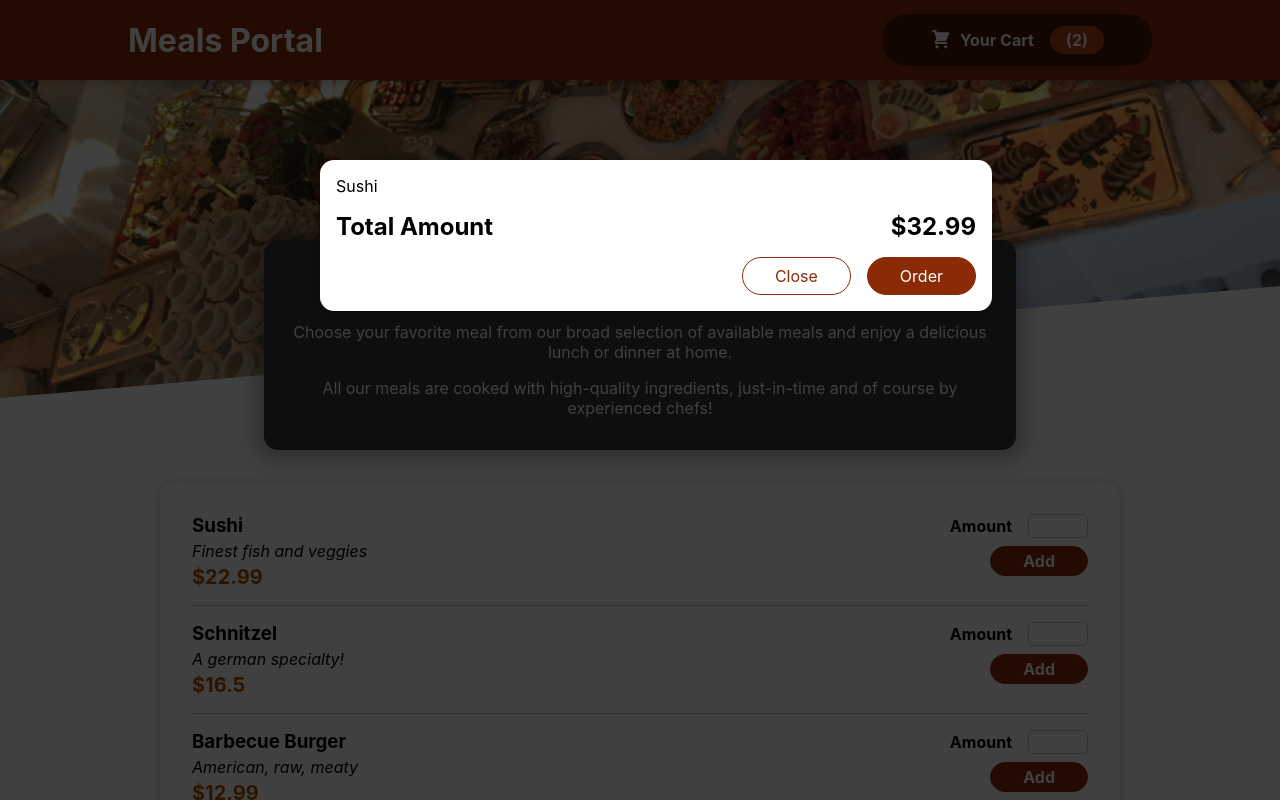
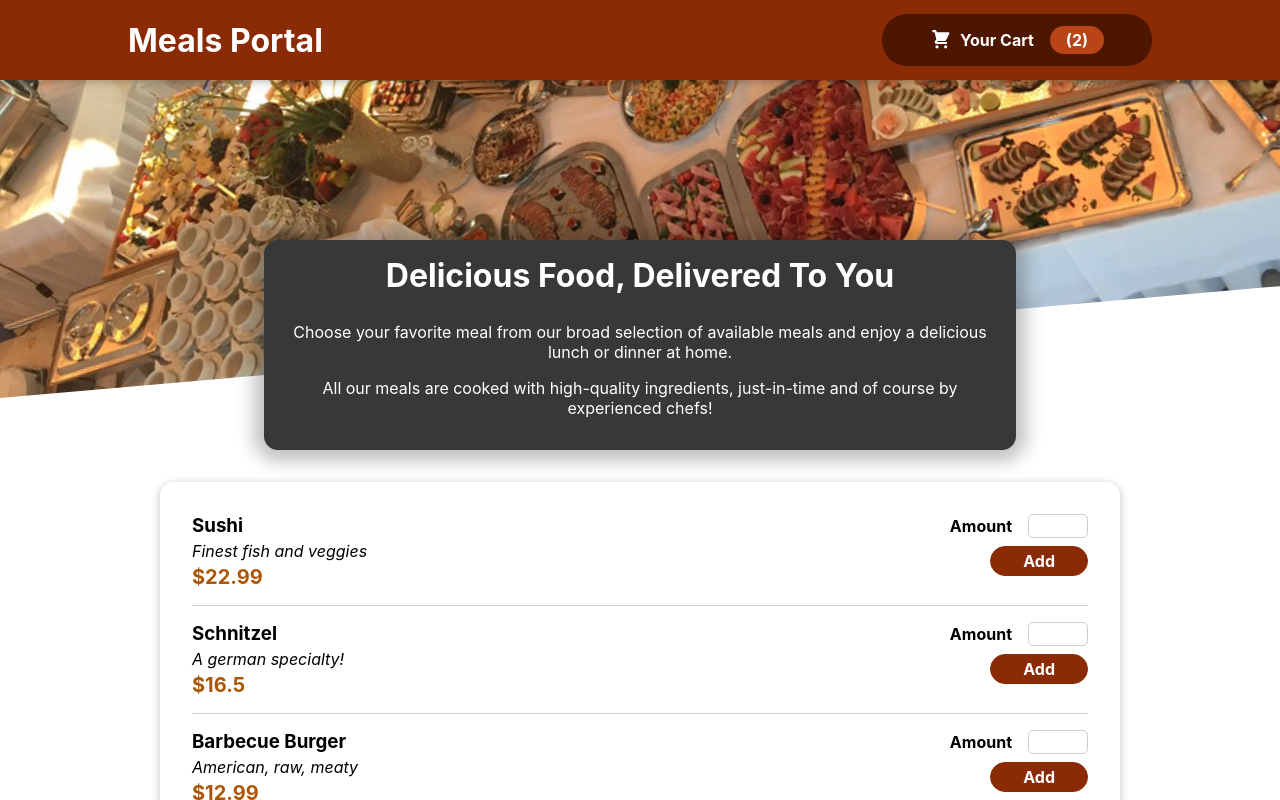
Before and after one commit to prasadsurase/react-food-portal, a React (Create React App) app: page / in a window 1280 px wide. Shown: the top 800 px of the page. Built offline with nearby package versions, Linux system fonts and the light colour scheme.

Commit message:
Added modal close functionality

```diff
--- a/src/App.tsx
+++ b/src/App.tsx
@@ -1,18 +1,28 @@
-import React from 'react';
+import React, { useState } from 'react';
 import Header from './components/Layout/Header';
 import Meals from './components/Meals/Meals';
 import Cart from './components/Cart/Cart';
 
-function App() {
+const App = () => {
+  const [showCart, setShowCart] = useState(false);
+
+  const showCartHandler = () => {
+    setShowCart(true);
+  };
+
+  const hideCartHandler = () => {
+    setShowCart(false);
+  };
+
   return (
     <React.Fragment>
-      <Cart/>
-      <Header />
+      {showCart && <Cart onClose={hideCartHandler} />}
+      <Header onShowCart={showCartHandler} />
       <main>
         <Meals />
       </main>
     </React.Fragment>
   );
-}
+};
 
-export default App;
+export default React.memo(App);
--- a/src/components/Cart/Backdrop.tsx
+++ b/src/components/Cart/Backdrop.tsx
@@ -2,12 +2,13 @@
 import classes from './Modal.module.css';
 
 type BackdropProps = {
+  onClose?: () => void;
   children?: any;
 };
 
-const Backdrop = (props: BackdropProps) => {
+const Backdrop = ({onClose}: BackdropProps) => {
   return(
-    <div className={classes.backdrop}>
+    <div className={classes.backdrop} onClick={onClose}>
 
     </div>
   );
--- a/src/components/Cart/Cart.tsx
+++ b/src/components/Cart/Cart.tsx
@@ -3,10 +3,11 @@
 import Modal from "./Modal";
 
 type CartProps = {
+  onClose?: () => void;
   children?: any;
 };
 
-const Cart = ({}: CartProps) => {
+const Cart = ({onClose}: CartProps) => {
   const cartItems = <ul className={classes['cart-items']}>{[
     {
       id: 'm1',
@@ -16,14 +17,14 @@
     }
   ].map(item => <li>{item.name}</li>)}</ul>;
   return(
-    <Modal>
+    <Modal onClose={onClose}>
       {cartItems}
       <div className={classes.total}>
         <span>Total Amount</span>
         <span>$32.99</span>
       </div>
       <div className={classes.actions}>
-        <button className={classes['button--alt']}>Close</button>
+        <button className={classes['button--alt']} onClick={onClose}>Close</button>
         <button className={classes.button}>Order</button>
       </div>
     </Modal>
--- a/src/components/Cart/Modal.tsx
+++ b/src/components/Cart/Modal.tsx
@@ -4,15 +4,16 @@
 import Backdrop from "./Backdrop";
 
 type ModalProps = {
+  onClose?: () => void;
   children?: any;
 };
 
-const Modal = ({children}: ModalProps) => {
+const Modal = ({onClose, children}: ModalProps) => {
   const portalElement = document.getElementById('overlay-root') as HTMLElement;
 
   return(
     <React.Fragment>
-      {ReactDOM.createPortal(<Backdrop/>, portalElement)}
+      {ReactDOM.createPortal(<Backdrop onClose={onClose} />, portalElement)}
       {ReactDOM.createPortal(<ModalOverlay>{children}</ModalOverlay>, portalElement)}
     </React.Fragment>
   );
--- a/src/components/Layout/Header.tsx
+++ b/src/components/Layout/Header.tsx
@@ -4,24 +4,15 @@
 import HeaderCartButton from "./HeaderCartButton";
 
 type HeaderProps = {
-  // /** CSS class(es) to apply to the badge container element */
-  // className?: string | Array<string>;
-  // /** Color to apply to the badge element */
-  // color?: "gray" | "blue" | "green" | "yellow" | "pink" | "purple";
-  // /** Size of badge component to use */
-  // size?: "small" | "medium";
-  // /** Content that should be displayed inside the Badge component */
-  // value?: any;
-  // /** Content of the badge component */
-  // children?: any;
+  onShowCart?: () => void;
 };
 
-const Header = (props: HeaderProps) => {
+const Header = ({onShowCart}: HeaderProps) => {
   return (
     <React.Fragment>
       <header className={classes.header}>
         <h1>Meals Portal</h1>
-        <HeaderCartButton />
+        <HeaderCartButton onClick={onShowCart} />
       </header>
       <div className={classes['main-image']}>
         <img src={mealsImage} alt="some description goes here"/>
--- a/src/components/Layout/HeaderCartButton.tsx
+++ b/src/components/Layout/HeaderCartButton.tsx
@@ -3,21 +3,13 @@
 import classes from './HeaderCartButton.module.css';
 
 type HeaderCartButtonProps = {
-  // /** CSS class(es) to apply to the badge container element */
-  // className?: string | Array<string>;
-  // /** Color to apply to the badge element */
-  // color?: "gray" | "blue" | "green" | "yellow" | "pink" | "purple";
-  // /** Size of badge component to use */
-  // size?: "small" | "medium";
-  // /** Content that should be displayed inside the Badge component */
-  // value?: any;
-  // /** Content of the badge component */
-  // children?: any;
+  onClick?: () => void;
+  children?: any;
 };
 
-const HeaderCartButton = (props: HeaderCartButtonProps) => {
+const HeaderCartButton = ({onClick}: HeaderCartButtonProps) => {
   return (
-    <button className={classes.button}>
+    <button className={classes.button} onClick={onClick}>
       <span className={classes.icon}><CartIcon/></span>
       <span>Your Cart</span>
       <span className={classes.badge}>(2)</span>
```
